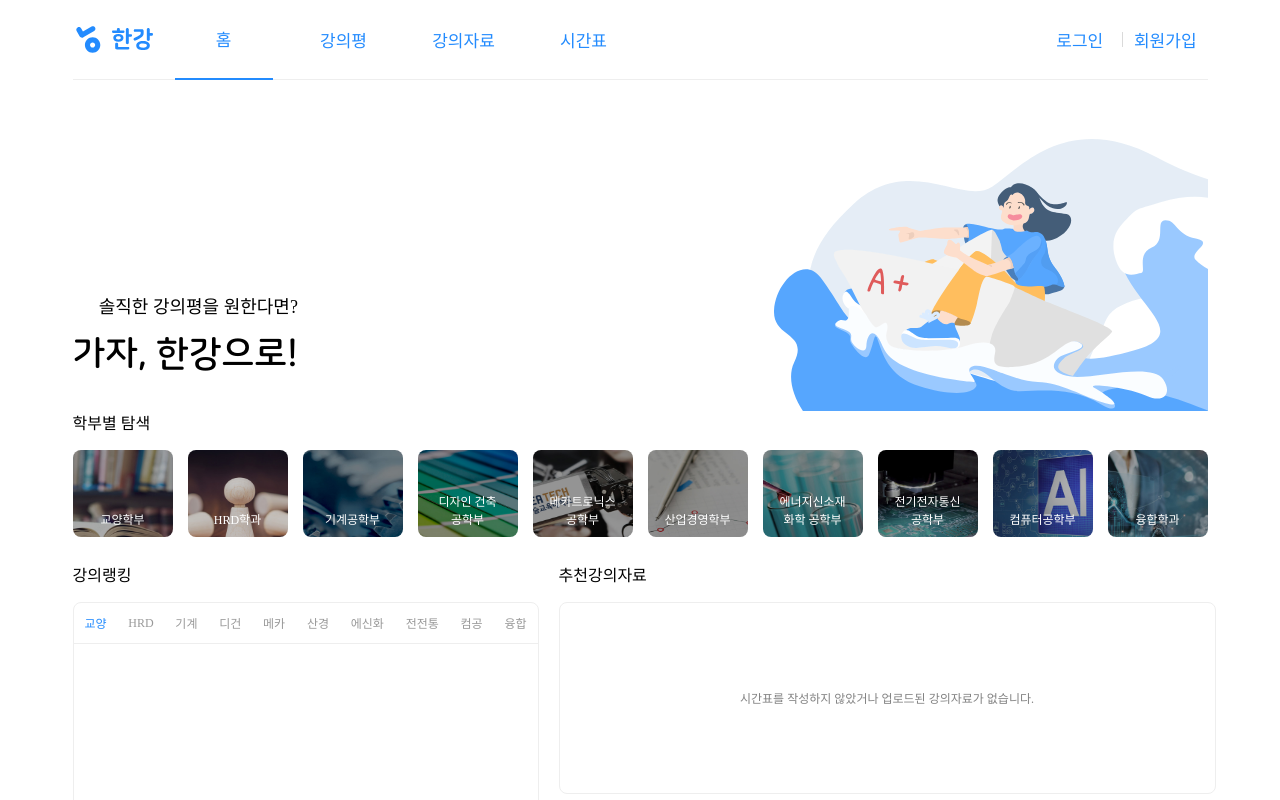
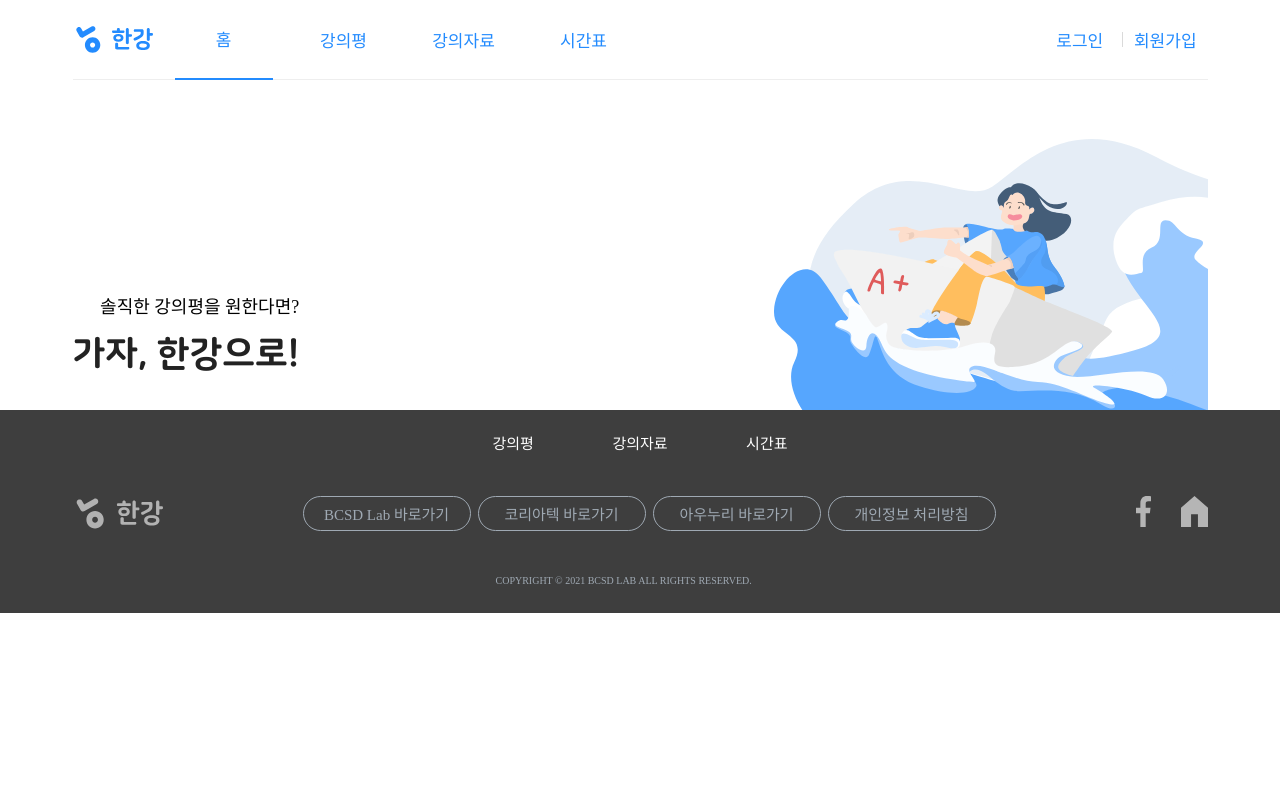
Before and after one commit to HAEROOL/HangangMainPage, a React (Create React App) app: page / in a window 1280 px wide. Shown: the top 800 px of the page. Built offline with nearby package versions, Linux system fonts and the light colour scheme; the HTML template or start-up script is replaced by a standard one; a web font is replaced by a local one.

Commit message:
refactor : Devide copy phrase of main page illust into two components

```diff
--- a/src/assets/fonts/font.css
+++ b/src/assets/fonts/font.css
@@ -10,5 +10,5 @@
 
 @font-face{
     font-family : "NanumSquareRound";
-    src : url('./NanumSquareRoundOTFB.otf')
+    src : url('./NanumSquareRoundOTFEB.otf')
 }
--- a/src/component/Banner/MainPageIllust.js
+++ b/src/component/Banner/MainPageIllust.js
@@ -21,16 +21,27 @@ const TextWrapper = styled.div`
     align-items : end;
     margin-top : 212px;
 `
+const FirstLineOfPhrase = styled.span`
+    display : block;
+    font-size : 18px;
+    font-family : 'NotoSansKrLight'
+`
+const SecondLineOfPhrase = styled.div`
+    display : block;
+    margin-top : 16px;
+    color : #222222;
+    font-weight : 800;
+`
 function MainPageIllust(){
     return (
         <IllustWrapper>
             <TextWrapper>
-                <div style={{fontSize:'18px',fontFamily:'NotoSansKrLight'}}>
+                <FirstLineOfPhrase>
                     솔직한 강의평을 원한다면?
-                </div>
-                <div style={{marginTop:'16px'}}>
+                </FirstLineOfPhrase>
+                <SecondLineOfPhrase>
                     가자, 한강으로!
-                </div>
+                </SecondLineOfPhrase>
             </TextWrapper>
             <HangangIllust style={{marginTop : '42px'}}/>
         </IllustWrapper>
--- a/src/pages/MainPage.js
+++ b/src/pages/MainPage.js
@@ -15,8 +15,8 @@ function MainPage(){
     return(
         <MainPageWrapper>
             <MainPageIllust/>
-            <DepartmentBrowser/>
-            <MainPageMenues/>
+            {/* <DepartmentBrowser/> */}
+            {/* <MainPageMenues/> */}
         </MainPageWrapper>
     )
 }
```
Also changed, not shown: src/assets/fonts/NanumSquareRoundOTFEB.otf (added).
